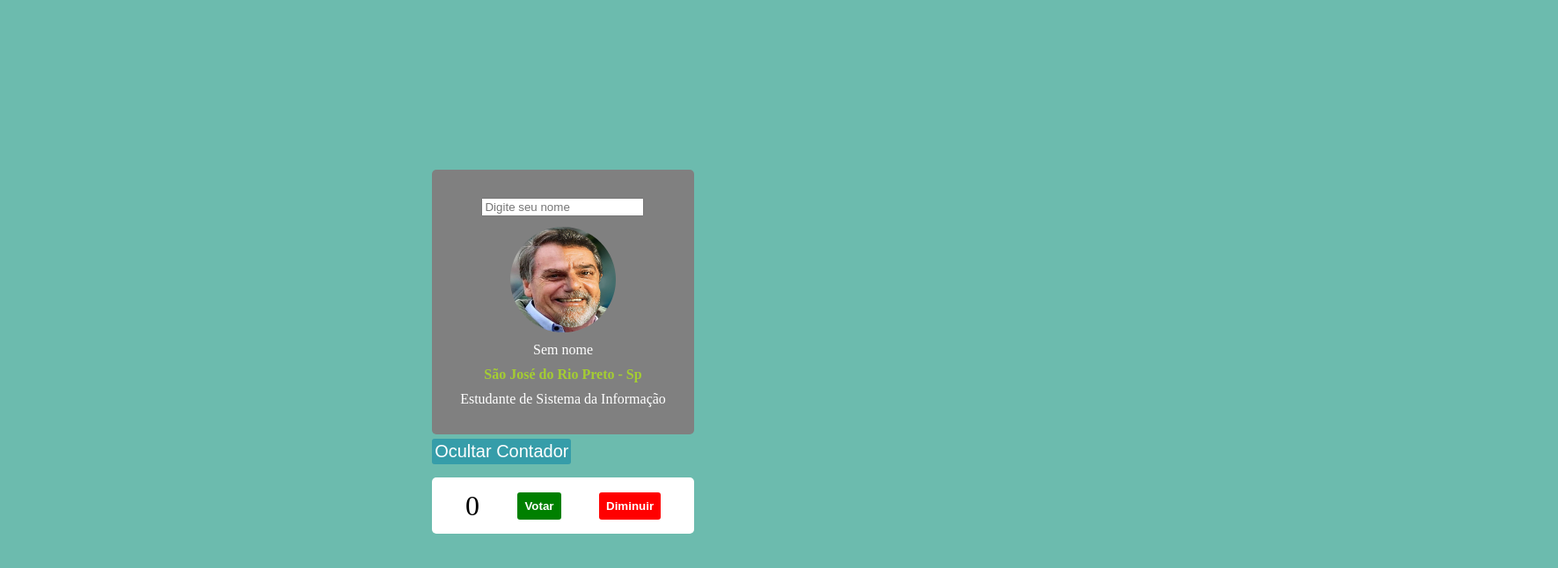
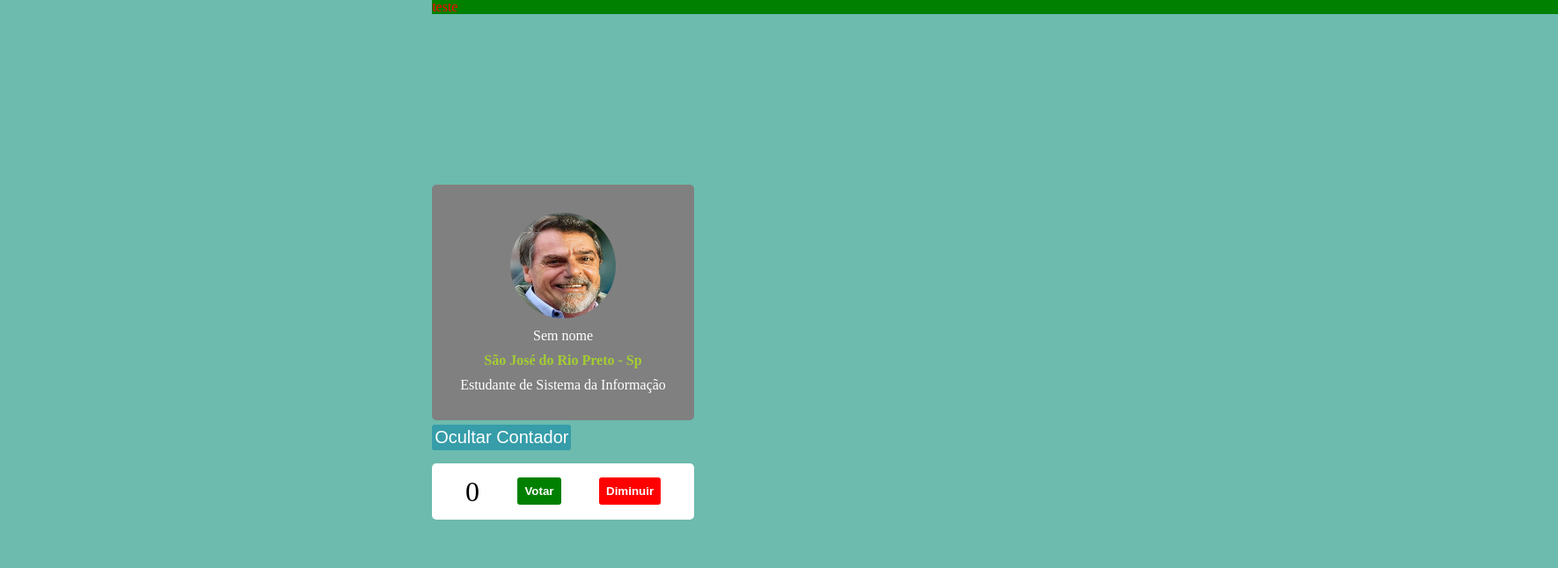
Before and after one commit to bailolucasteacher/use-states-boolean-string-numbers, a React (Vite) app: page / in a window 1280 px wide. Shown: the top 646 px of the page at 88% size, 1771 px wide, since content can reach past the window. Built offline with nearby package versions, Linux system fonts and the light colour scheme.

Commit message:
adicionando header e removendo input de nome

```diff
--- a/src/App.css
+++ b/src/App.css
@@ -4,4 +4,5 @@ body {
     align-items: center;
     justify-content: center;
     height: 100vh;
+    width: 100%;
 }
--- a/src/App.jsx
+++ b/src/App.jsx
@@ -6,6 +6,9 @@ function App() {
 
   return (
     <body>
+      <header className='teste'>
+        teste
+      </header>
       <Card />
       <Contador/>
     </body>
--- a/src/components/Card/Card.jsx
+++ b/src/components/Card/Card.jsx
@@ -7,12 +7,6 @@ export default function Card() {
 
     return(
         <div className="card">
-            <input
-                type="text"
-                placeholder="Digite seu nome"
-                value={nome}
-                onChange={(e) => setNome(e.target.value)}
-            />
             <img className='imagem' src={fotoPerfil} alt="" />
             <h1>{nome ? nome : "Sem nome"}</h1>
             <p className='cidade'>São José do Rio Preto - Sp</p>
```
